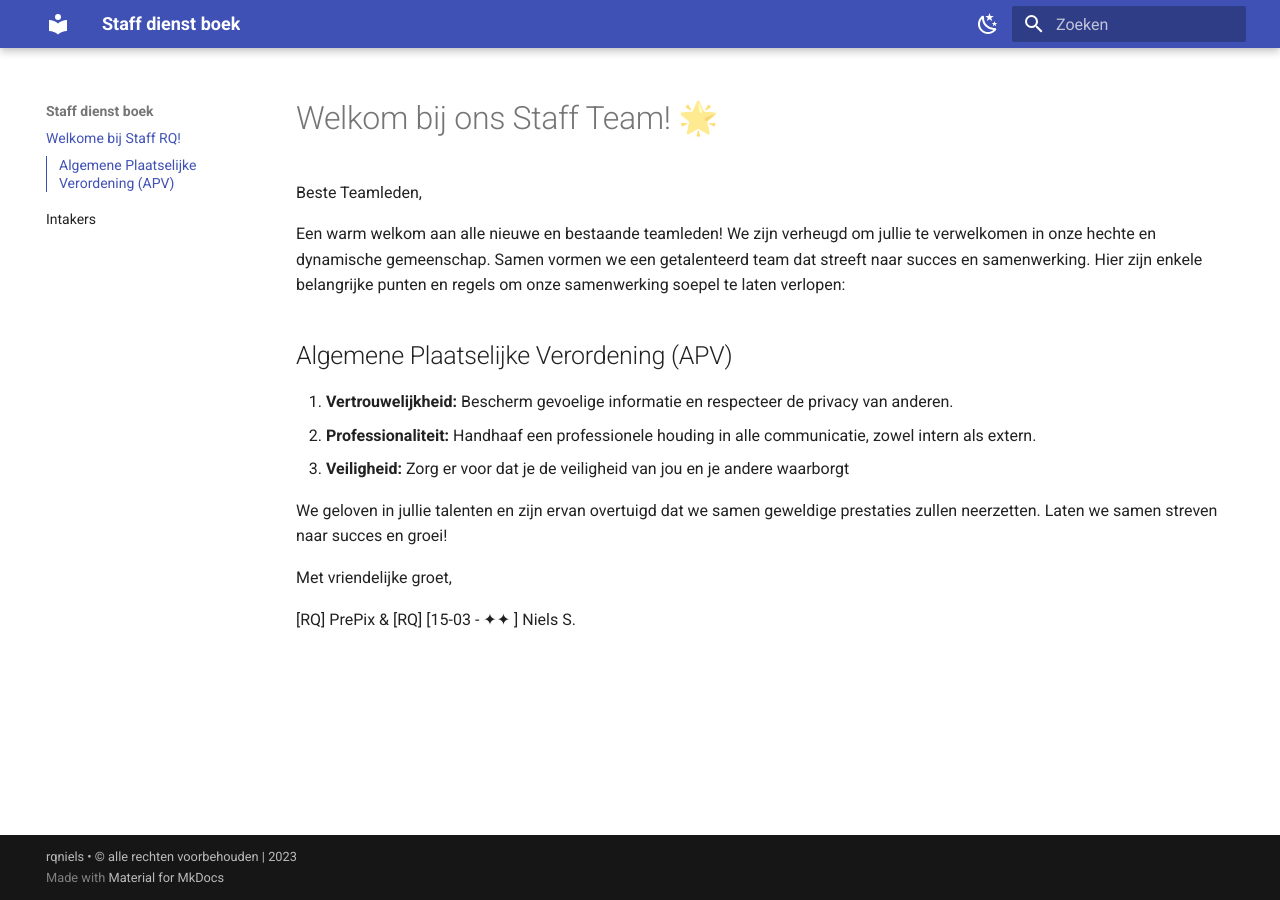
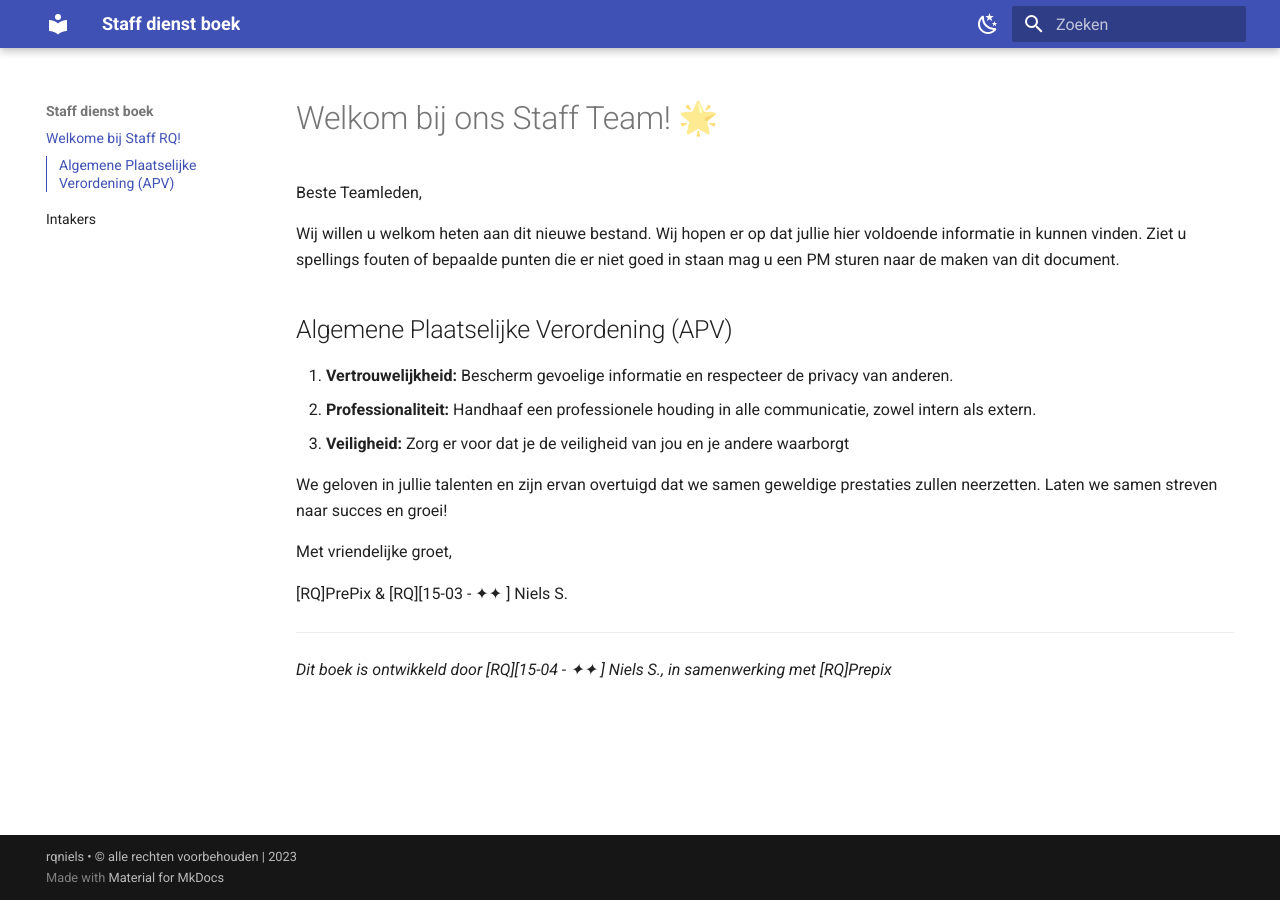
Before and after one commit to rqniels/Staff, an MkDocs documentation site: the page built from docs/index.md, in a window 1280 px wide. Built offline with MkDocs 1.6.1 and Material for MkDocs 9.7.7, drawn with Linux system fonts in a browser that asks for light colours.

Commit message:
Update 5

```diff
--- a/docs/index.md
+++ b/docs/index.md
@@ -2,7 +2,7 @@
 
 Beste Teamleden,
 
-Een warm welkom aan alle nieuwe en bestaande teamleden! We zijn verheugd om jullie te verwelkomen in onze hechte en dynamische gemeenschap. Samen vormen we een getalenteerd team dat streeft naar succes en samenwerking. Hier zijn enkele belangrijke punten en regels om onze samenwerking soepel te laten verlopen:
+Wij willen u welkom heten aan dit nieuwe bestand. Wij hopen er op dat jullie hier voldoende informatie in kunnen vinden. Ziet u spellings fouten of bepaalde punten die er niet goed in staan mag u een PM sturen naar de maken van dit document.
 
 ## Algemene Plaatselijke Verordening (APV)
 1. **Vertrouwelijkheid:** Bescherm gevoelige informatie en respecteer de privacy van anderen.
@@ -13,4 +13,8 @@ We geloven in jullie talenten en zijn ervan overtuigd dat we samen geweldige pre
 
 Met vriendelijke groet,
 
-[RQ] PrePix & [RQ] [15-03 - ✦✦ ] Niels S.
+[RQ]PrePix & [RQ][15-03 - ✦✦ ] Niels S.
+
+---------------------
+
+*Dit boek is ontwikkeld door [RQ][15-04 - ✦✦ ] Niels S., in samenwerking met [RQ]Prepix*
```
